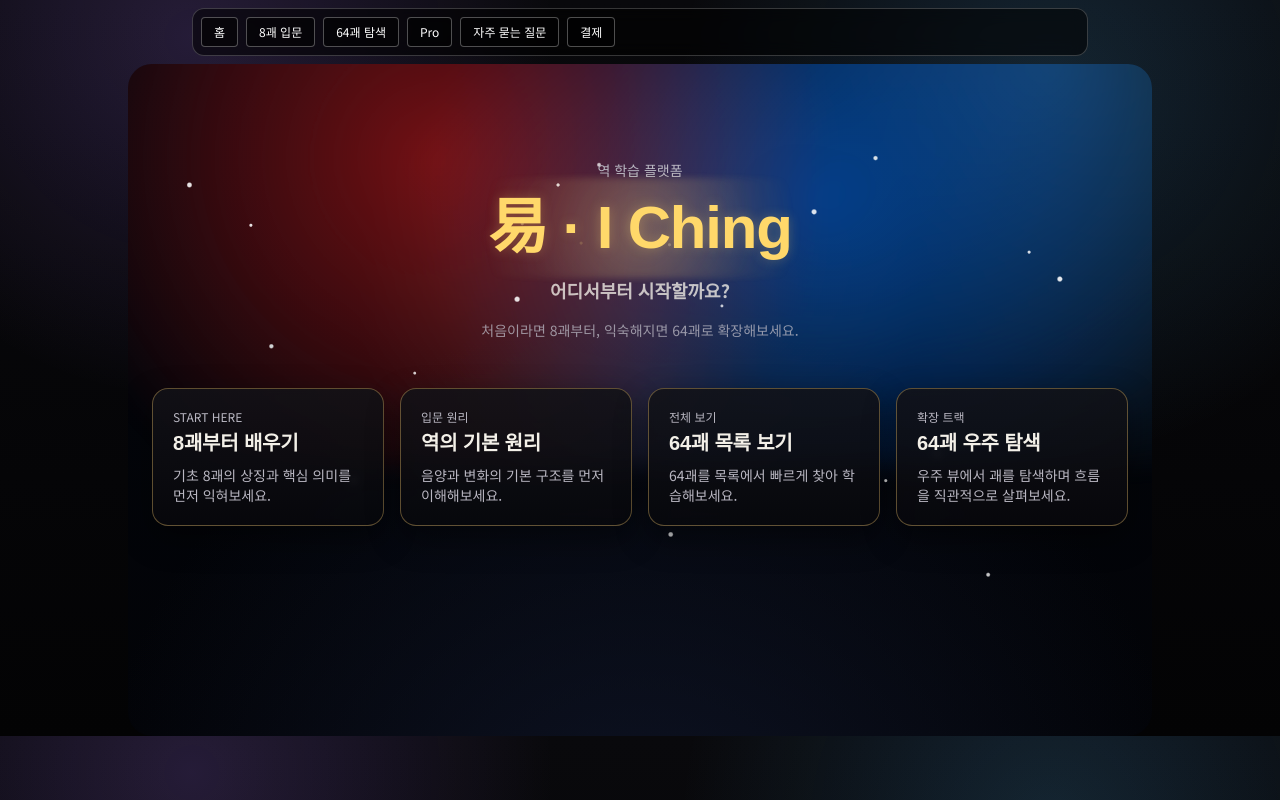
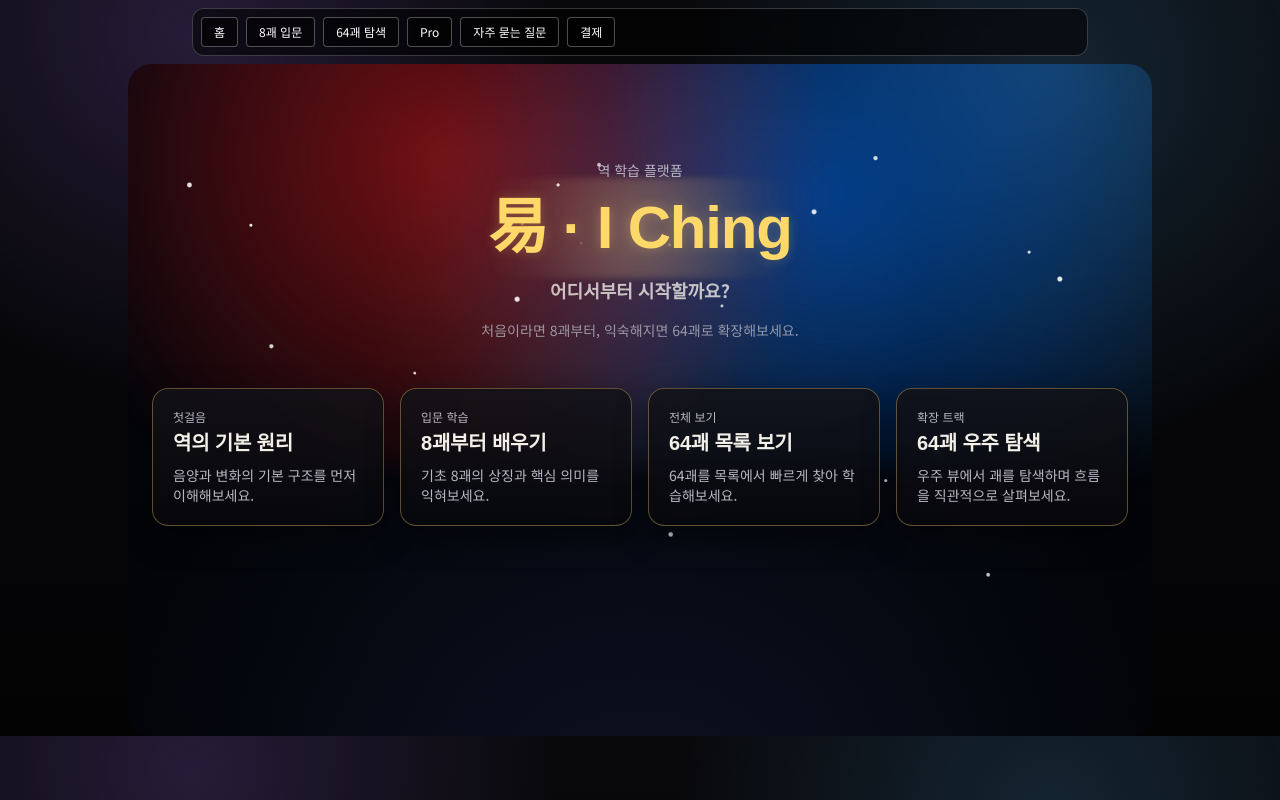
Before and after one commit to kinddragon1224/iching-learning-web, a Next.js app: page / in a window 1280 px wide. Built offline with nearby package versions, Linux system fonts and the light colour scheme.

Commit message:
Reorder home learning cards and replace START HERE label

```diff
--- a/app/page.tsx
+++ b/app/page.tsx
@@ -22,16 +22,16 @@ export default function Home() {
       </header>
 
       <section className="relative z-10 mt-12 grid gap-4 md:grid-cols-2 lg:grid-cols-4">
-        <Link href="/bagua" className="paper-panel rounded-2xl p-5 panel-hover ring-1 ring-[rgba(212,178,106,0.45)]">
-          <p className="text-xs text-[var(--text-muted)]">START HERE</p>
-          <h2 className="mt-1 text-xl font-semibold">8괘부터 배우기</h2>
-          <p className="mt-2 text-sm text-[var(--text-muted)]">기초 8괘의 상징과 핵심 의미를 먼저 익혀보세요.</p>
+        <Link href="/principles" className="paper-panel rounded-2xl p-5 panel-hover ring-1 ring-[rgba(212,178,106,0.45)]">
+          <p className="text-xs text-[var(--text-muted)]">첫걸음</p>
+          <h2 className="mt-1 text-xl font-semibold">역의 기본 원리</h2>
+          <p className="mt-2 text-sm text-[var(--text-muted)]">음양과 변화의 기본 구조를 먼저 이해해보세요.</p>
         </Link>
 
-        <Link href="/principles" className="paper-panel rounded-2xl p-5 panel-hover">
-          <p className="text-xs text-[var(--text-muted)]">입문 원리</p>
-          <h2 className="mt-1 text-xl font-semibold">역의 기본 원리</h2>
-          <p className="mt-2 text-sm text-[var(--text-muted)]">음양과 변화의 기본 구조를 먼저 이해해보세요.</p>
+        <Link href="/bagua" className="paper-panel rounded-2xl p-5 panel-hover">
+          <p className="text-xs text-[var(--text-muted)]">입문 학습</p>
+          <h2 className="mt-1 text-xl font-semibold">8괘부터 배우기</h2>
+          <p className="mt-2 text-sm text-[var(--text-muted)]">기초 8괘의 상징과 핵심 의미를 익혀보세요.</p>
         </Link>
 
         <Link href="/hexagrams" className="paper-panel rounded-2xl p-5 panel-hover">
```
